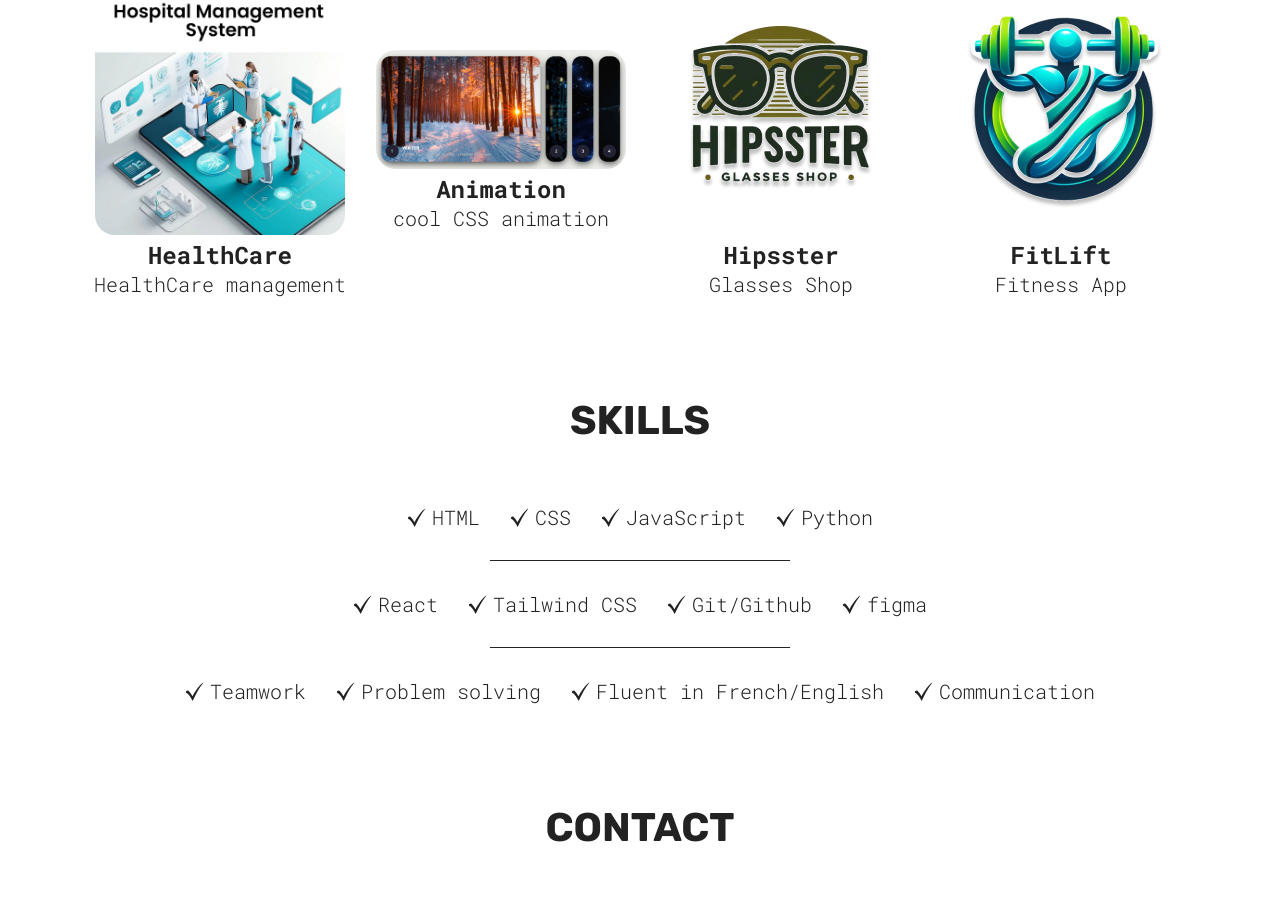
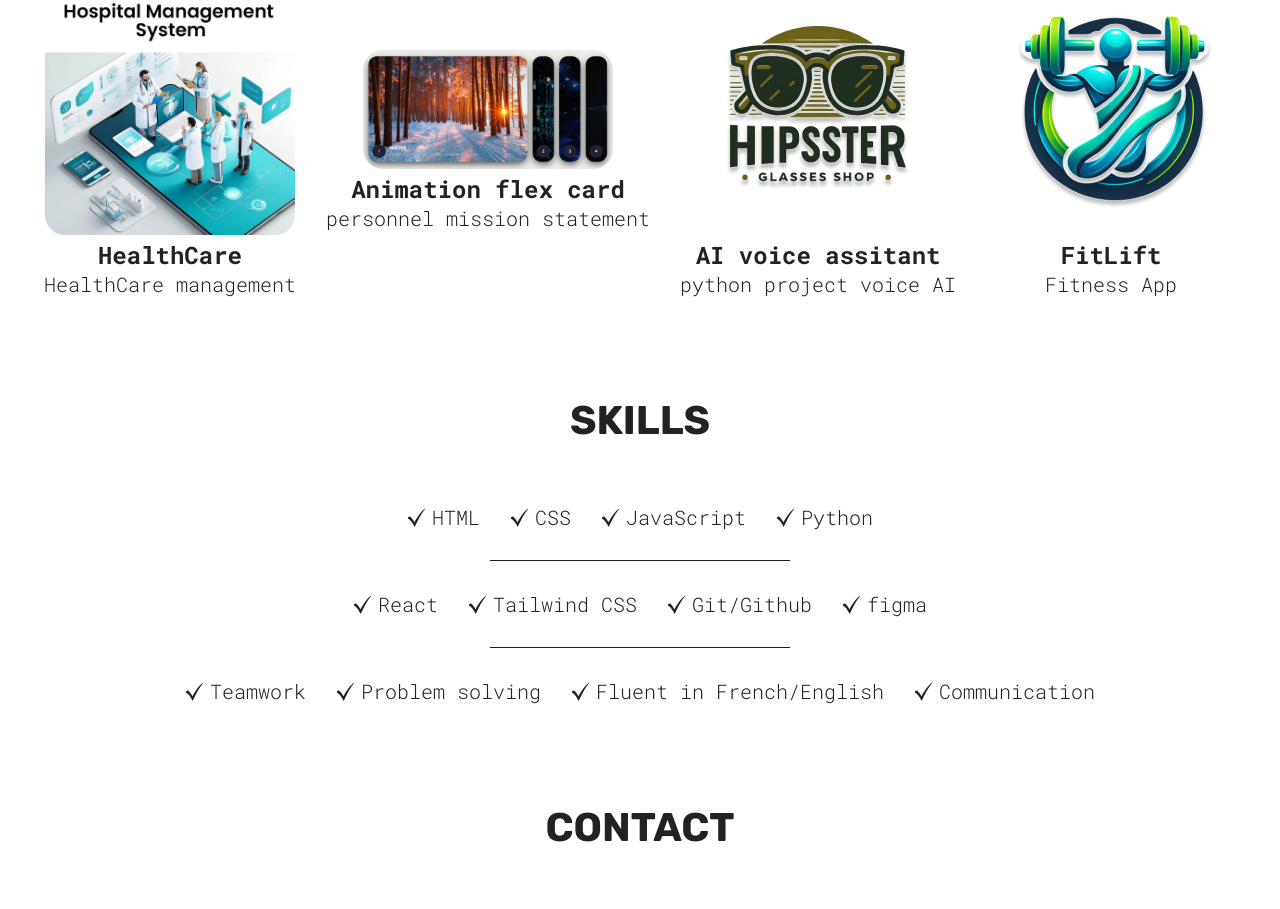
Before and after one commit to Mikehk11/mikehk11.github.io, a React (Vite) app: page / in a window 1280 px wide. Shown: the part 1023-1932 px from the top of the page. Built offline with nearby package versions, Linux system fonts and the light colour scheme.

Commit message:
uptade project

```diff
--- a/src/sections/Projects/Projects.jsx
+++ b/src/sections/Projects/Projects.jsx
@@ -19,14 +19,14 @@ function Projects() {
         <ProjectCard
           src={imgcssa}
           link=" https://mikehk11.github.io/css-animations2/"
-          h3="Animation"
-          p="cool CSS animation"
+          h3="Animation flex card"
+          p="personnel mission statement"
         />
         <ProjectCard
           src={hipsster}
           link="https://github.com/Ade-mir/company-landing-page-2"
-          h3="Hipsster"
-          p="Glasses Shop"
+          h3="AI voice assitant"
+          p="python project voice AI"
         />
         <ProjectCard
           src={fitLift}
```
